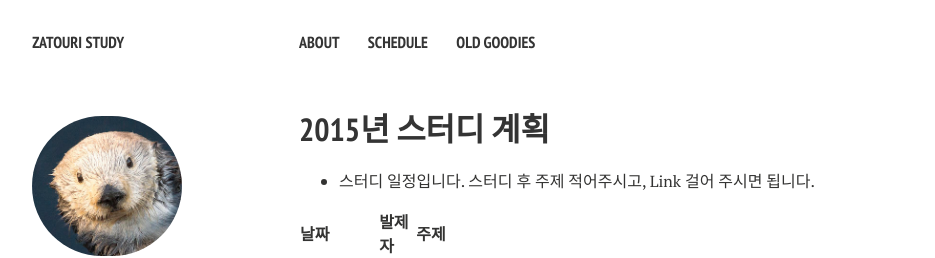
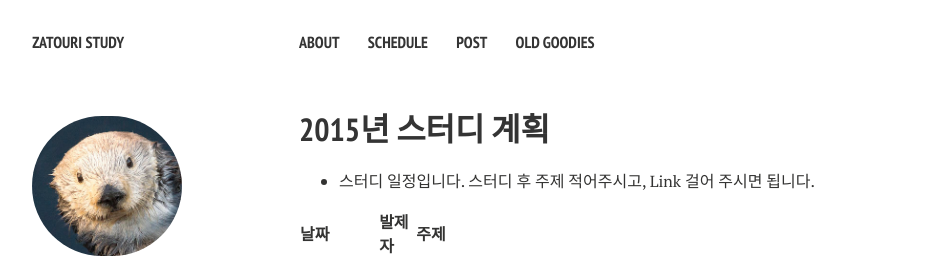
Before and after one commit to zatourie/zatourie.github.io, a Jekyll site: the page built from schedule/index.md, in a window 1280 px wide. Shown: the top 258 px of the page, without its empty margins (21-956 px from the left). Built offline with Jekyll 4.4.1, drawn with Linux system fonts in a browser that asks for light colours; nearby versions of some CDN libraries.

Commit message:
modify some contents

```diff
--- a/_data/navigation.yml
+++ b/_data/navigation.yml
@@ -6,5 +6,8 @@
 - title: Schedule
   url: /schedule/
 
+- title: Post
+  url: /_posts/
+
 - title: Old Goodies
   url: http://code.google.com/p/zatouri
```
Also changed, not shown: about/index.md (+1 -0 lines), schedule/index.md (+1 -1 lines).
